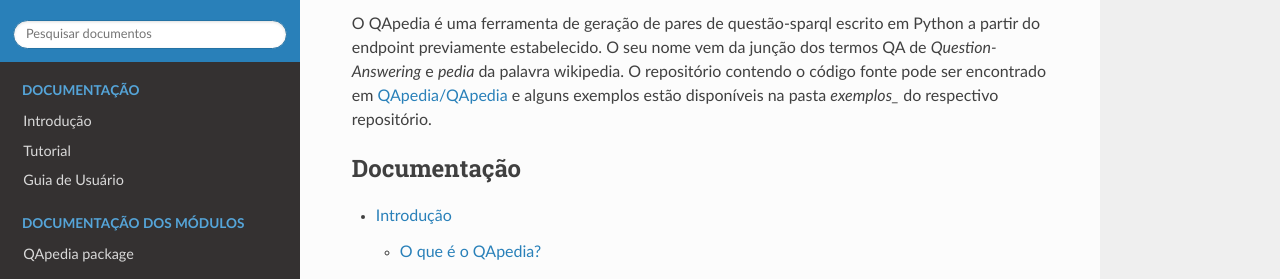
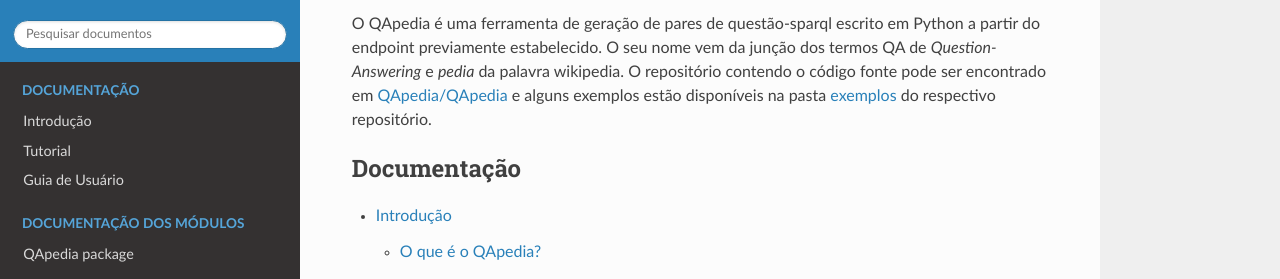
Before and after one commit to QApedia/QApedia, a Sphinx documentation site: the page built from docs/source/index.rst, in a window 1280 px wide and 1069 px high. Shown: the part 148-427 px from the top of the window. Built offline with Sphinx 7.4.7 and the Read the Docs theme 2.0.0, drawn with Linux system fonts in a browser that asks for light colours.

```diff
--- a/docs/source/index.rst
+++ b/docs/source/index.rst
@@ -11,7 +11,7 @@ O QApedia é uma ferramenta de geração de pares de questão-sparql escrito em
 Python a partir do endpoint previamente estabelecido. O seu nome vem da
 junção dos termos QA de *Question-Answering* e *pedia* da palavra wikipedia. O
 repositório contendo o código fonte pode ser encontrado em `QApedia/QApedia`_
-e alguns exemplos estão disponíveis na pasta `exemplos_` do respectivo
+e alguns exemplos estão disponíveis na pasta `exemplos`_ do respectivo
 repositório.
 
 .. Links de Referências
```
